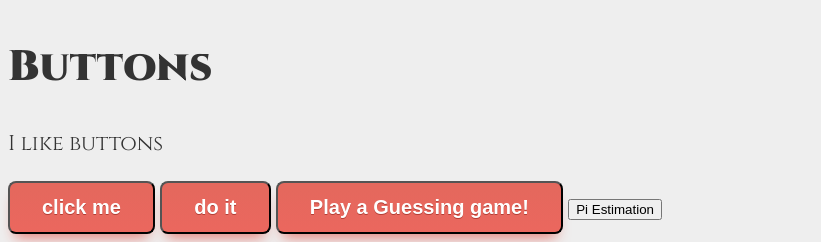
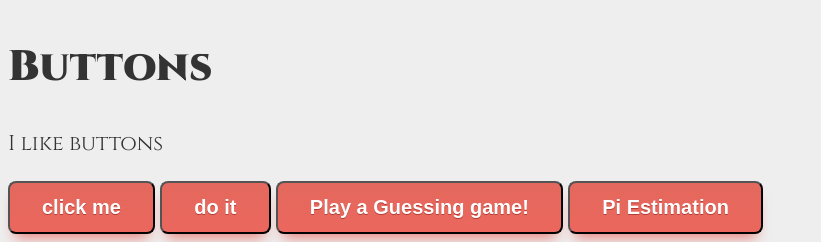
Before and after one commit to emmakneafs/emmakneafs.github.io, a plain HTML site: page index.html in a window 1280 px wide. Shown: the part 2483-2725 px from the top of the page, without its empty margins (0-821 px from the left). Drawn offline with nearby package versions, Linux system fonts and the light colour scheme.

Commit message:
Update index.html

```diff
--- a/index.html
+++ b/index.html
@@ -51,7 +51,7 @@
                 <input class="myButton" type="button" onclick="white()" value="click me" />
                 <input class="myButton" type="button" onclick="purple()" value="do it"/>
 		<input type="button" class="myButton" onclick="window.location.href = 'http://emmakneafs.github.io/guess.html';" value="Play a Guessing game!" />
-		<input type="button" class="button" onclick="window.location.href ='http://emmakneafs.github.io/PI.html';" value="Pi Estimation" />
+		<input type="button" class="myButton" onclick="window.location.href ='http://emmakneafs.github.io/PI.html';" value="Pi Estimation" />
         </script>
     </body>
 </html
```
